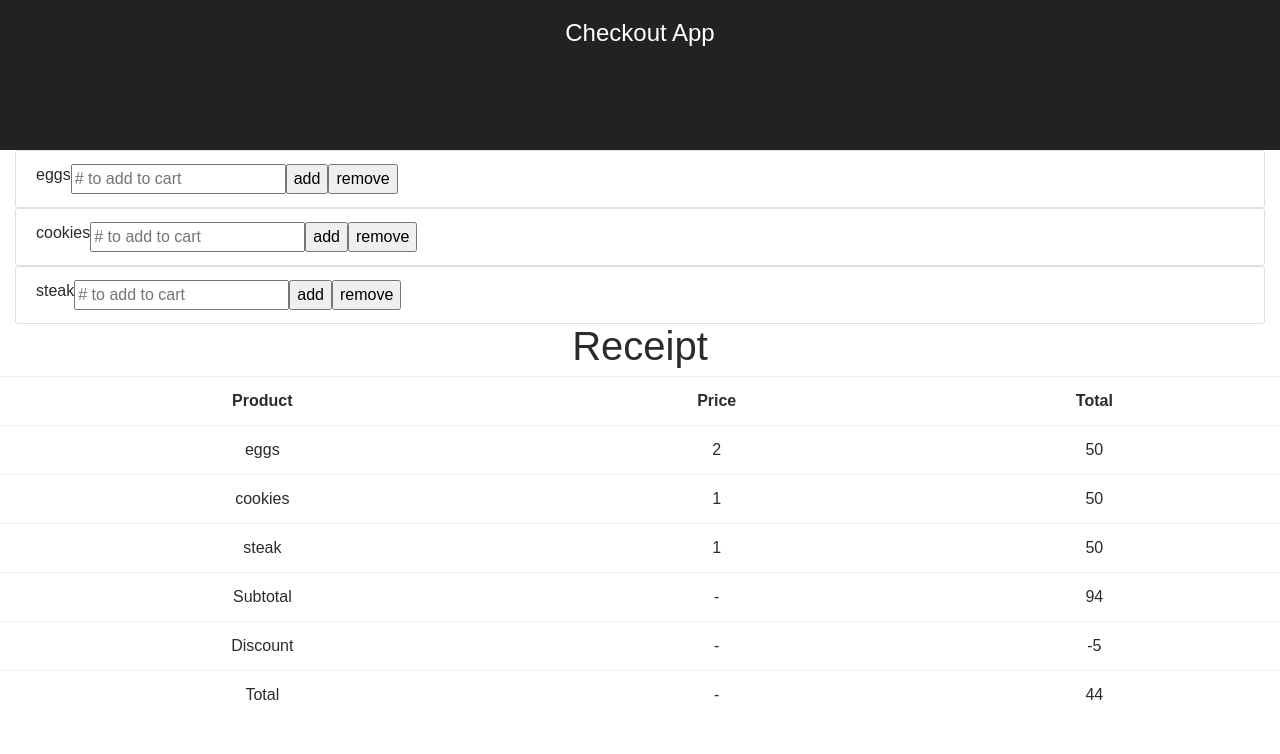
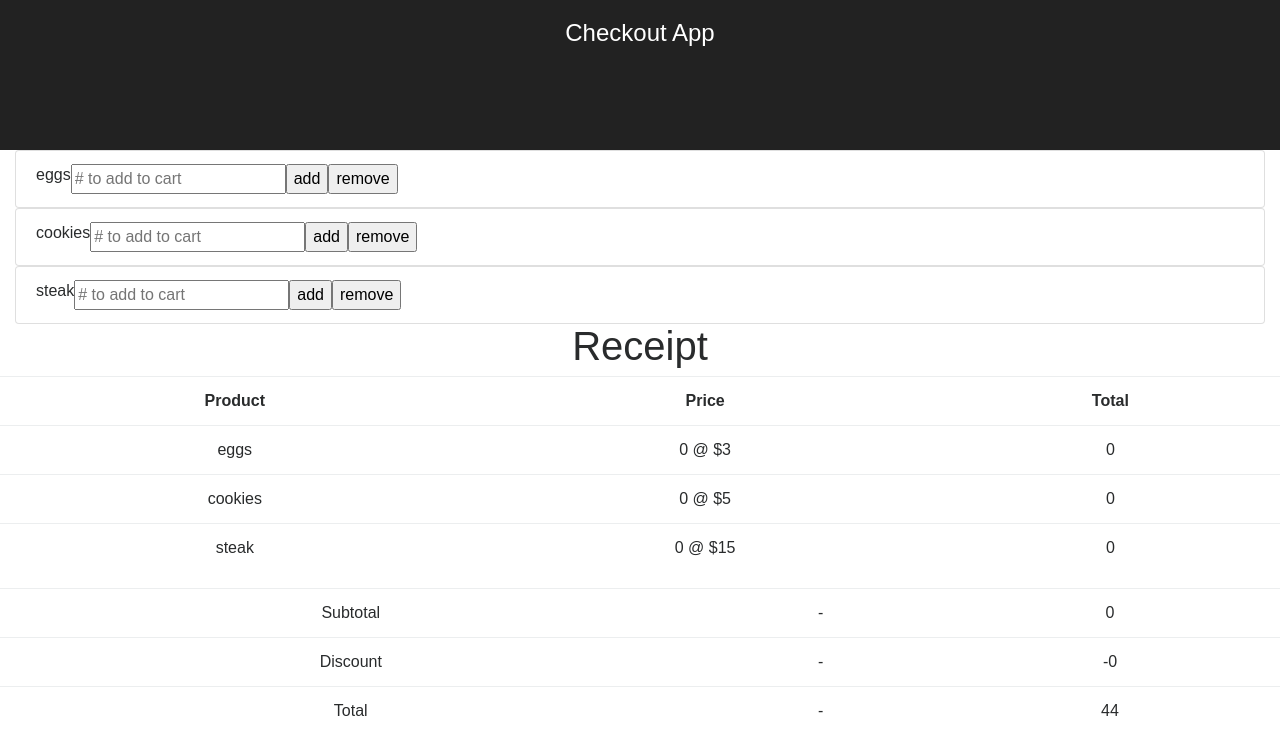
Before and after one commit to rickyforr/checkout-app, a React (Create React App) app in the folder checkout-app/: page / in a window 1280 px wide. Shown: the top 754 px of the page. Built offline with nearby package versions, Linux system fonts and the light colour scheme.

Commit message:
added Total component and disable add button feature

```diff
--- a/checkout-app/src/App.js
+++ b/checkout-app/src/App.js
@@ -2,21 +2,23 @@ import React, { Component } from 'react';
 import './App.css';
 import Cart from './Cart'
 import Receipt from './Receipt'
+import Total from './Total'
 
 class App extends Component {
     constructor(props) {
         super(props);
         this.state = {
-            "products": {
-                "eggs": { "price": 3, "quantity": 20 },
-                "cookies": { "price": 5, "quantity": 15 },
-                "steaks": { "price": 15, "quantity": 10 }
+            "inventory": {
+                "eggs": {"price": 3, "quantity": 20},
+                "cookies": {"price": 5, "quantity": 15},
+                "steak": {"price": 15, "quantity": 10}
             },
             "cart": [
-                { "id": 1, "product": "eggs", "quantity": 2 },
-                { "id": 2, "product": "cookies", "quantity": 1 },
-                { "id": 3, "product": "steak", "quantity": 1 }
-            ]
+                {"id": 1, "product": "eggs", "quantity": 0, "add_button": ''},
+                {"id": 2, "product": "cookies", "quantity": 0},
+                {"id": 3, "product": "steak", "quantity": 0}
+            ],
+            "total": 0
         }
     }
 
@@ -24,12 +26,19 @@ class App extends Component {
         console.log('from App handleAdd', 'num:',quantity, 'id:',id);
         const products = this.state.cart.map((product) => {
             if (product.id === id) {
-                product.quantity = product.quantity + Number(quantity);
+                const total =  product.quantity + Number(quantity);
+                if ( total <= this.state.inventory[product.product].quantity) {
+                    product.quantity = product.quantity + Number(quantity);
+                    product.add_button = '';
+
+                } else {
+                    product.add_button = 'disabled';
+                }
             }
             return product;
         });
-       this.setState({'products': this.state.products, 'cart': products});
-       console.log(this.state)
+       this.setState({'products': this.state.products, 'cart': products });
+       console.log('update state from App', this.state)
     };
 
     render() {
@@ -39,7 +48,7 @@ class App extends Component {
           <h1 className="App-title">Checkout App</h1>
         </header>
           <div className="container-fluid">
-          {this.state.cart.map((cart) => <Cart inventory={this.state.products} cart={cart} key={cart.id}  handleAddProduct={(id, quantity) => this.handleAddProduct(id, quantity)}/> )}
+          {this.state.cart.map((cart) => <Cart inventory={this.state.inventory} cart={cart} key={cart.id}  handleAddProduct={(id, quantity) => this.handleAddProduct(id, quantity)}/> )}
           </div>
           <h1>Receipt</h1>
           <table className="table">
@@ -49,24 +58,10 @@ class App extends Component {
                   <th>Price</th>
                   <th>Total</th>
               </tr>
-          {this.state.cart.map((cart) => <Receipt cart={cart} key={cart.id}/> )}
-              <tr>
-                  <td>Subtotal</td>
-                  <td>-</td>
-                  <td>94</td>
-              </tr>
-              <tr>
-                  <td>Discount</td>
-                  <td>-</td>
-                  <td>-5</td>
-              </tr>
-              <tr>
-                  <td>Total</td>
-                  <td>-</td>
-                  <td>44</td>
-              </tr>
+          {this.state.cart.map((cart) => <Receipt cart={cart} key={cart.id} inventory={this.state.inventory}/> )}
               </tbody>
           </table>
+          <Total cart={this.state.cart} inventory={this.state.inventory}/>
       </div>
     );
   }
--- a/checkout-app/src/Cart.js
+++ b/checkout-app/src/Cart.js
@@ -4,41 +4,45 @@ import './App.css';
 class Cart extends Component {
     constructor(props) {
         super(props);
-        this.state = { quantity: this.props.cart.quantity };
+        this.state = {
+            quantity: this.props.cart.quantity,
+            inventory: this.props.inventory[this.props.cart.product].quantity,
+        };
         this.handleAddProduct = this.handleAddProduct.bind(this);
         this.handleQuantity= this.handleQuantity.bind(this);
     }
+    shouldComponentUpdate(nextState, nextProps) {
+        console.log('CART should update', nextProps, nextState)
+        return true
+    }
 
-   handleAddProduct = function (e) {
+    handleAddProduct = function (e) {
        e.preventDefault();
-       console.log('The button was clicked.', this.state.quantity);
+       console.log('The button was clicked, adding to cart', this.state.quantity);
        const num = this.state.quantity;
        this.props.handleAddProduct(this.props.cart.id, num);
     };
 
     handleQuantity = function (e) {
-        console.log(e.target.max);
-        if (e.target.value < e.target.max)
-        {
-            this.setState({quantity: e.target.value});
-            console.log('from handleQuantity', this.state)
-        }
-        else {
-            const message = (<p>Too High</p>);
-            console.log(message)
-        }
+        this.setState({quantity: e.target.value});
+        console.log('from handleQuantity', this.state)
     };
 
     render() {
+        console.log('quantity vs inventory number:' + Number(this.state.quantity) + Number(this.props.cart.quantity));
+        const message =  this.state.quantity > this.state.inventory ? <p>Too many {this.props.cart.product}</p> : <p></p>;
+        const add_button =  Number(this.state.quantity) + Number(this.props.cart.quantity) > this.state.inventory ? 'disable' : '';
+
         return (
             <div className="row">
                 <div className="col">
                     <ul className="list-group">
                         <li className="list-group-item">
                             <label>{this.props.cart.product}</label>
-                            <input type="number" max='10' onInput = {this.handleQuantity } placeholder='# to add to cart'/>
-                            <button onClick={(e) => this.handleAddProduct(e) }>add</button>
+                            <input type="number" max={this.state.inventory} onInput = {this.handleQuantity } placeholder='# to add to cart' />
+                            <button onClick={(e) => this.handleAddProduct(e) } disabled={add_button}>add</button>
                             <button>remove</button>
+                            {message}
                         </li>
                     </ul>
                 </div>
--- a/checkout-app/src/Receipt.js
+++ b/checkout-app/src/Receipt.js
@@ -4,11 +4,12 @@ import './App.css';
 class Receipt extends Component {
 
     render() {
+        const total = this.props.cart.quantity * this.props.inventory[this.props.cart.product].price
         return (
             <tr>
                 <td>{this.props.cart.product}</td>
-                <td>{this.props.cart.quantity}</td>
-                <td>50</td>
+                <td>{this.props.cart.quantity} @ ${this.props.inventory[this.props.cart.product].price}</td>
+                <td>{total}</td>
             </tr>
         );
     }
--- /dev/null
+++ b/checkout-app/src/Total.js
@@ -0,0 +1,57 @@
+import React, { Component } from 'react';
+import './App.css';
+
+class Total extends Component {
+
+    constructor(props) {
+        super(props);
+        this.state = {subtotal: 0};
+    }
+
+    componentWillReceiveProps(nextProps) {
+        const quantity = [];
+        this.props.cart.forEach(function(element) {
+            quantity.push(element.quantity);
+        });
+        const prices = [];
+        const inventory = this.props.inventory
+        for (let product in inventory) {
+            prices.push(inventory[product].price)
+        }
+        let sum = 0;
+        for(let i=0; i< quantity.length; i++) {
+            sum += quantity[i]*prices[i];
+        }
+        console.log('TOTAL', sum);
+        this.setState({subtotal: sum})
+    }
+
+
+    render() {
+        return (
+            <div>
+                <table className="table">
+                <tbody>
+                <tr>
+                    <td>Subtotal</td>
+                    <td>-</td>
+                    <td>{this.state.subtotal}</td>
+                </tr>
+                <tr>
+                    <td>Discount</td>
+                    <td>-</td>
+                    <td>-0</td>
+                </tr>
+                <tr>
+                    <td>Total</td>
+                    <td>-</td>
+                    <td>44</td>
+                </tr>
+                </tbody>
+                </table>
+            </div>
+        );
+    }
+}
+
+export default Total;
```
